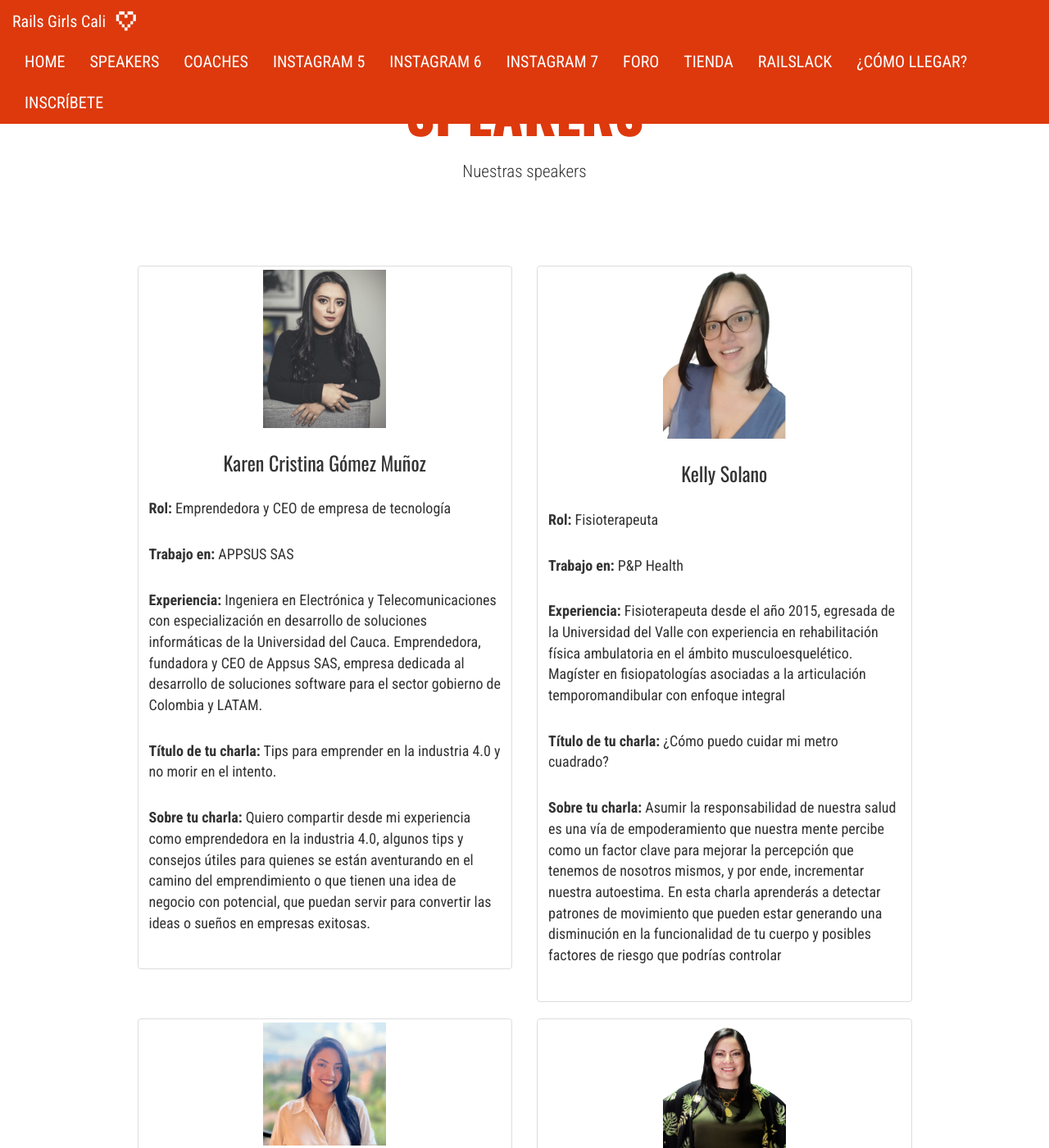
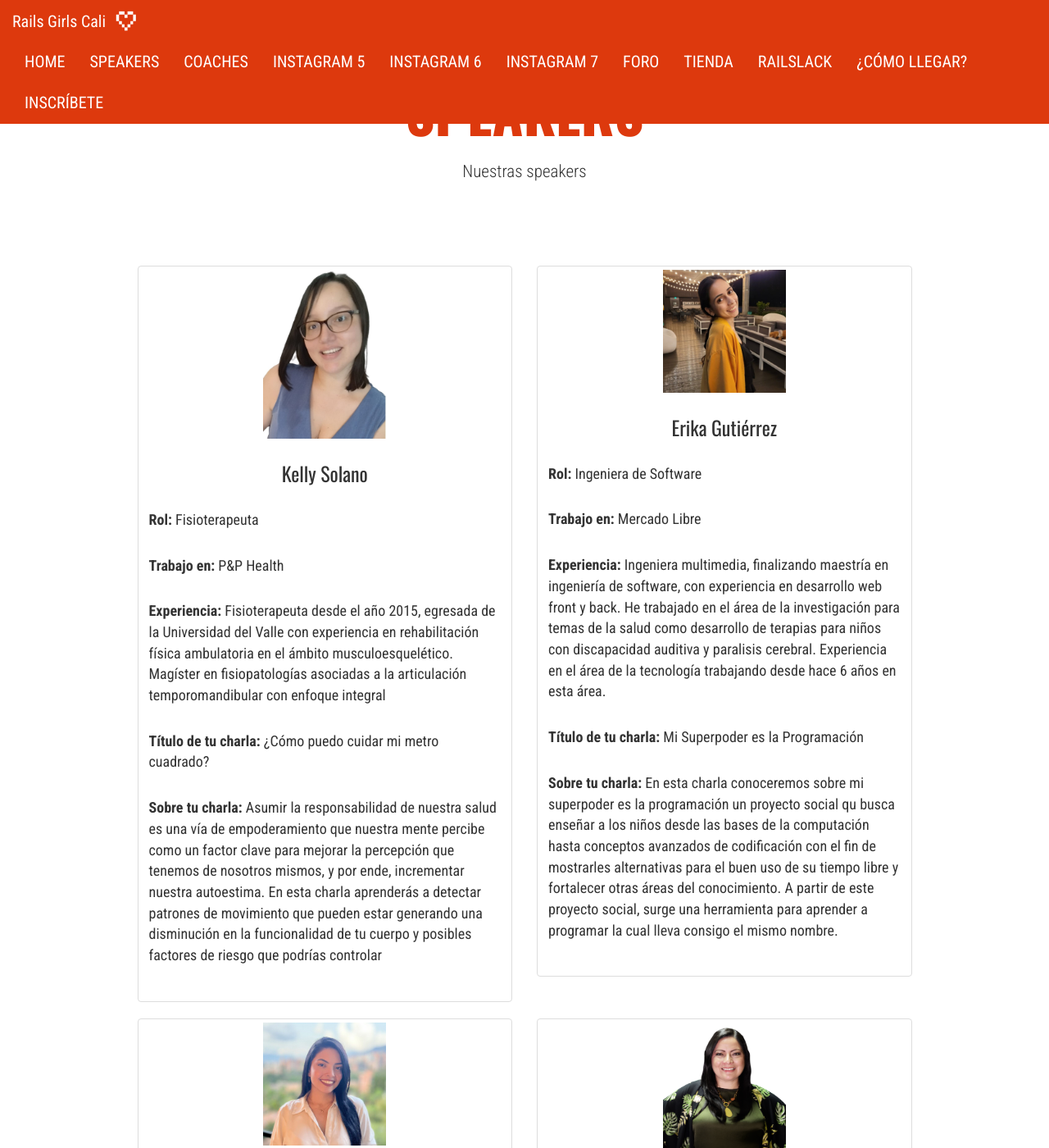
Before and after one commit to railsgirls-cali/railsgirls-cali.github.io, a Jekyll site: the page built from _pages/speakers.html, in a window 1280 px wide and 1400 px high. Shown: the whole window at 82% size. Built offline with Jekyll 4.4.1, drawn with Linux system fonts in a browser that asks for light colours; nearby versions of some CDN libraries; some of the changed text lies outside the part shown.

Commit message:
updated coaches

```diff
--- a/_pages/speakers.html
+++ b/_pages/speakers.html
@@ -13,45 +13,10 @@ permalink: /speakers/
     .strong {
         font-weight: 700;
     }
-
 </style>
 
+
 <div class="row">
-    <div class="col-sm-6 col-md-6">
-        <div class="thumbnail">
-            <img src="/assets/images/speakers/karen_gomez.jpg" alt="Speaker Karen Gómez" width="150" />
-            <div class="caption">
-                <h3 class="text-center">Karen Cristina Gómez Muñoz</h3>
-                <p class="role-container">
-                    <span class="strong">Rol:</span> Emprendedora y CEO de empresa de tecnología
-                </p>
-                <p>
-                    <span class="strong">Trabajo en:</span> APPSUS SAS
-                </p>
-                <p>
-                    <span class="strong">Experiencia:</span>
-                    Ingeniera en Electrónica y Telecomunicaciones con especialización en desarrollo de soluciones
-                    informáticas de la
-                    Universidad del Cauca. Emprendedora, fundadora y CEO de Appsus SAS, empresa dedicada al desarrollo
-                    de soluciones software
-                    para el sector gobierno de Colombia y LATAM.
-                </p>
-                <p>
-                    <span class="strong">Título de tu charla:</span> Tips para emprender en la industria 4.0 y no morir
-                    en el intento.
-                </p>
-                <p>
-                    <span class="strong">Sobre tu charla:</span>
-                    Quiero compartir desde mi experiencia como emprendedora en la industria 4.0, algunos tips y consejos
-                    útiles para quienes se están
-                    aventurando en el camino del emprendimiento o que tienen una idea de negocio con potencial, que
-                    puedan servir para convertir las
-                    ideas o sueños en empresas exitosas.
-                </p>
-                <!-- <p><a href="#" class="btn btn-primary" role="button">Button</a> <a href="#" class="btn btn-default" role="button">Button</a></p> -->
-            </div>
-        </div>
-    </div>
     <div class="col-sm-6 col-md-6">
         <div class="thumbnail">
             <img src="/assets/images/speakers/kelly.jpeg" alt="Speaker Karen Gómez" width="150" />
@@ -85,6 +50,40 @@ permalink: /speakers/
             </div>
         </div>
     </div>
+
+    <div class="col-sm-6 col-md-6">
+        <div class="thumbnail">
+            <img src="/assets/images/coaches/erika.jpeg" alt="Speaker Karen Gutiérrez" width="150" />
+            <div class="caption">
+                <h3 class="text-center">Erika Gutiérrez</h3>
+                <p class="role-container">
+                    <span class="strong">Rol:</span> Ingeniera de Software
+                </p>
+                <p>
+                    <span class="strong">Trabajo en:</span> Mercado Libre
+                </p>
+                <p>
+                    <span class="strong">Experiencia:</span>
+                    Ingeniera multimedia, finalizando maestría en ingeniería de software, con experiencia en desarrollo
+                    web front y back. He trabajado en el área de la investigación para temas de la salud como desarrollo
+                    de terapias para niños con discapacidad auditiva y paralisis cerebral. Experiencia en el área de la
+                    tecnología trabajando desde hace 6 años en esta área.
+                </p>
+                <p>
+                    <span class="strong">Título de tu charla:</span> Mi Superpoder es la Programación
+                </p>
+                <p>
+                    <span class="strong">Sobre tu charla:</span>
+                    En esta charla conoceremos sobre mi superpoder es la programación un proyecto social qu busca
+                    enseñar a los niños desde las bases de la computación hasta conceptos avanzados de codificación con
+                    el fin de mostrarles alternativas para el buen uso de su tiempo libre y fortalecer otras áreas del
+                    conocimiento. A partir de este proyecto social, surge una herramienta para aprender a programar la
+                    cual lleva consigo el mismo nombre.
+                </p>
+            </div>
+        </div>
+    </div>
+
 </div>
 
 <div class="row">
@@ -161,6 +160,41 @@ permalink: /speakers/
 <div class="row">
     <div class="col-sm-6 col-md-6">
         <div class="thumbnail">
+            <img src="/assets/images/speakers/karen_gomez.jpg" alt="Speaker Karen Gómez" width="150" />
+            <div class="caption">
+                <h3 class="text-center">Karen Cristina Gómez Muñoz</h3>
+                <p class="role-container">
+                    <span class="strong">Rol:</span> Emprendedora y CEO de empresa de tecnología
+                </p>
+                <p>
+                    <span class="strong">Trabajo en:</span> APPSUS SAS
+                </p>
+                <p>
+                    <span class="strong">Experiencia:</span>
+                    Ingeniera en Electrónica y Telecomunicaciones con especialización en desarrollo de soluciones
+                    informáticas de la
+                    Universidad del Cauca. Emprendedora, fundadora y CEO de Appsus SAS, empresa dedicada al desarrollo
+                    de soluciones software
+                    para el sector gobierno de Colombia y LATAM.
+                </p>
+                <p>
+                    <span class="strong">Título de tu charla:</span> Tips para emprender en la industria 4.0 y no morir
+                    en el intento.
+                </p>
+                <p>
+                    <span class="strong">Sobre tu charla:</span>
+                    Quiero compartir desde mi experiencia como emprendedora en la industria 4.0, algunos tips y consejos
+                    útiles para quienes se están
+                    aventurando en el camino del emprendimiento o que tienen una idea de negocio con potencial, que
+                    puedan servir para convertir las
+                    ideas o sueños en empresas exitosas.
+                </p>
+            </div>
+        </div>
+    </div>
+
+    <div class="col-sm-6 col-md-6">
+        <div class="thumbnail">
             <img src="/assets/images/speakers/elisabete.jpeg" alt="Speaker Karen Gómez" width="150" />
             <div class="caption">
                 <h3 class="text-center">Elisabete Narvaez</h3>
@@ -172,10 +206,13 @@ permalink: /speakers/
                 </p>
                 <p>
                     <span class="strong">Experiencia:</span>
-                    LLevo varios años en proyectos de diferente naturaleza: turismo, mejora de procesos, transformación
+                    LLevo varios años en proyectos de diferente naturaleza: turismo, mejora de procesos,
+                    transformación
                     de organizaciones, cambios de plataformas, pero lo que me apasiona es cambiar el mindset de las
-                    personas involucradas en proyectos, es trabajar el "ser" junto con el "hacer". Soy aficionada por
-                    Agilismo y gerencia de proyectos, pero son los proyectos de desarrollo y manutención de software,
+                    personas involucradas en proyectos, es trabajar el "ser" junto con el "hacer". Soy aficionada
+                    por
+                    Agilismo y gerencia de proyectos, pero son los proyectos de desarrollo y manutención de
+                    software,
                     especialmente las de Apps las que más me generan interés.
                 </p>
                 <p>
@@ -184,12 +221,14 @@ permalink: /speakers/
                 </p>
                 <p>
                     <span class="strong">Sobre tu charla:</span>
-                    Entender que la carrera que una persona estudia no define los cambios que uno puede hacer en su vida
-                    laboral. Que el mundo de la tecnologia tiene apertura para diferente tipos de caminos y que no está
+                    Entender que la carrera que una persona estudia no define los cambios que uno puede hacer en su
+                    vida
+                    laboral. Que el mundo de la tecnologia tiene apertura para diferente tipos de caminos y que no
+                    está
                     limitado a las tradicionales profesiones.
                 </p>
-                <!-- <p><a href="#" class="btn btn-primary" role="button">Button</a> <a href="#" class="btn btn-default" role="button">Button</a></p> -->
             </div>
         </div>
     </div>
 </div>
+</div>
```
Also changed, not shown: _pages/coaches.html (+0 -15 lines).
